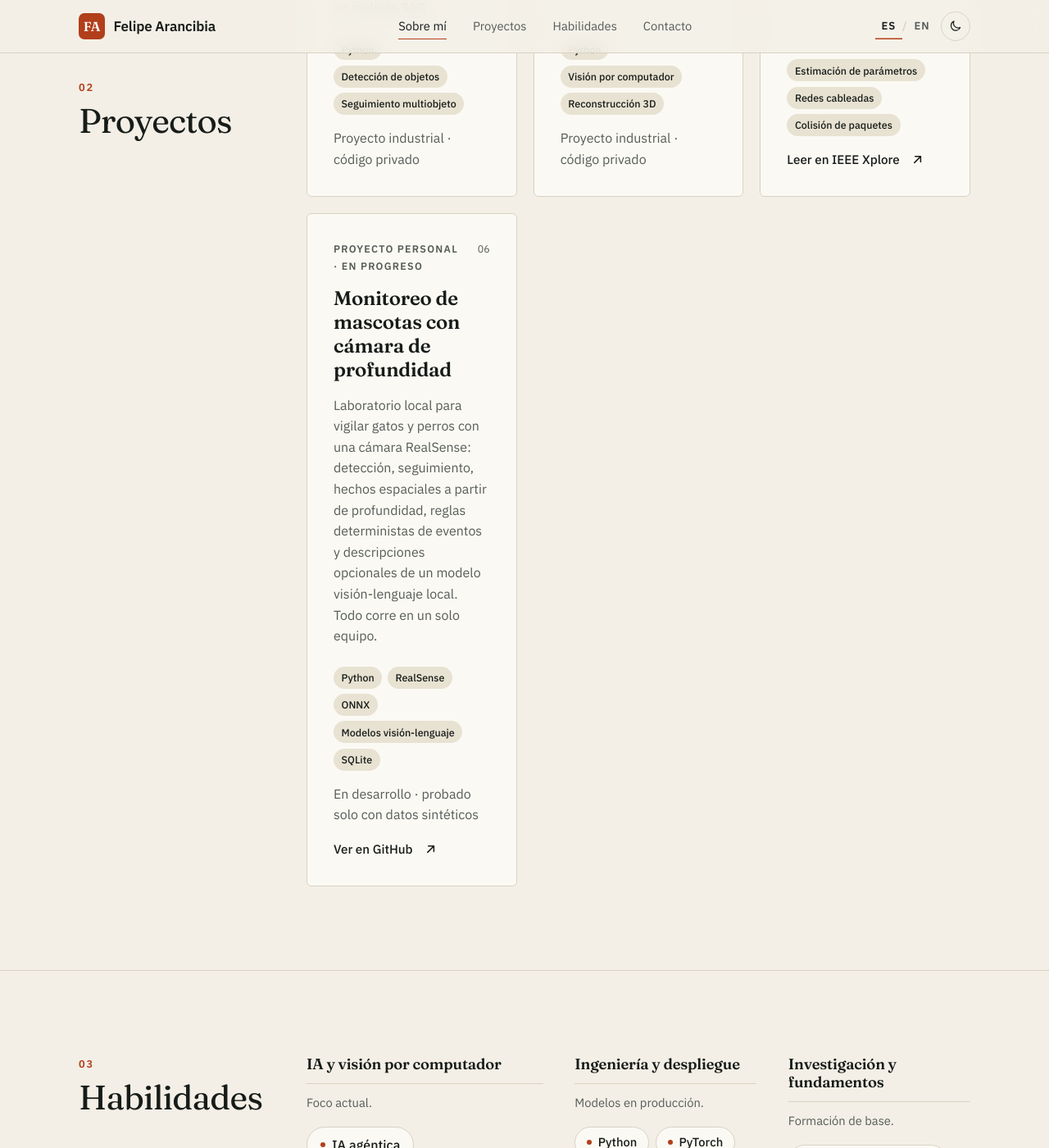
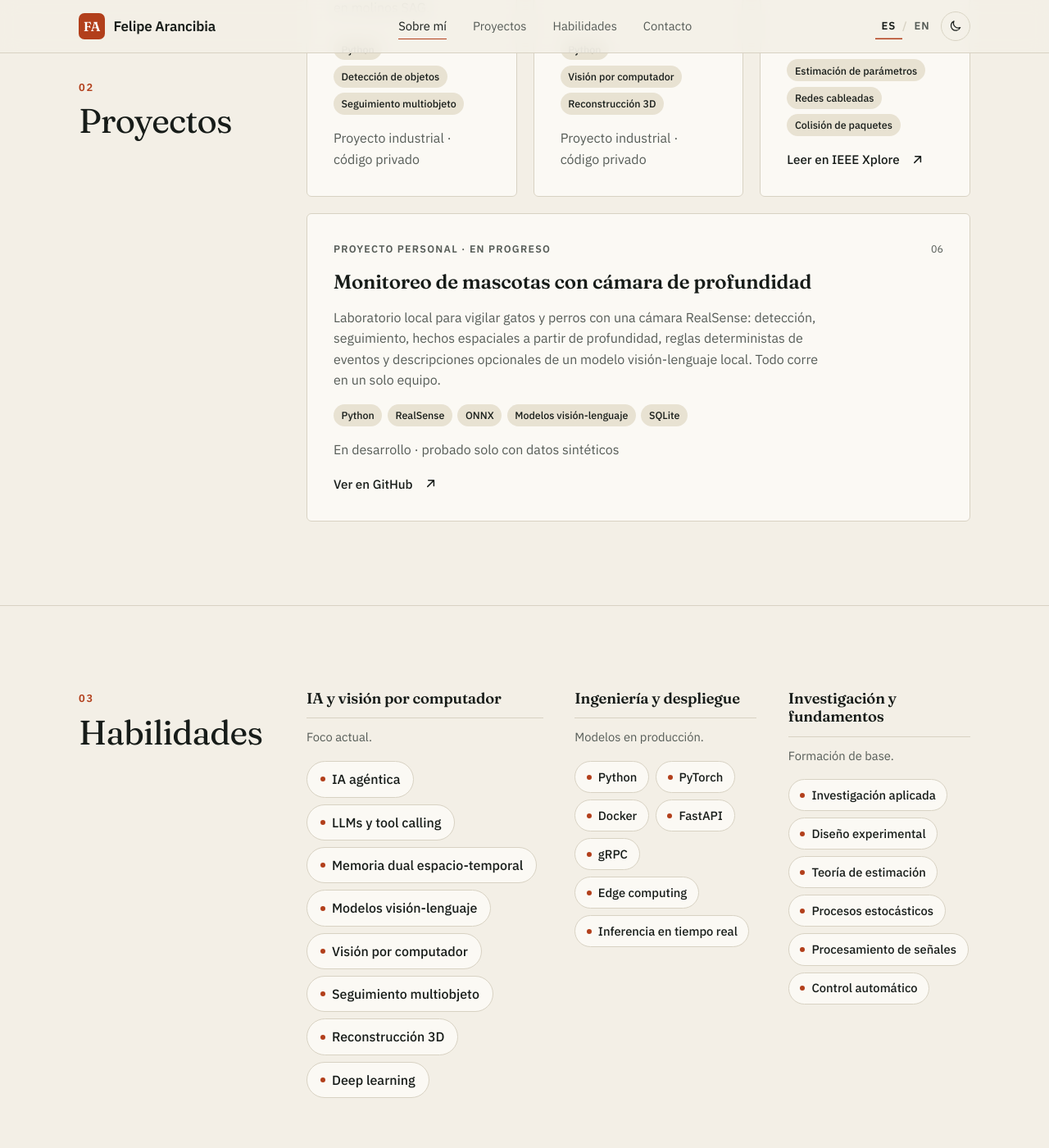
Before and after one commit to Felipearancibia94/felipearancibia94.github.io, a Jekyll site: the page index.html, which Jekyll copies as it is, in a window 1280 px wide and 1400 px high, scrolled down 2819 px. Shown: the whole window at 82% size. Built offline with Jekyll 4.4.1, drawn with Linux system fonts in a browser that asks for light colours.

Commit message:
fix: la tarjeta de mascotas ocupa todo el ancho en escritorio (#2)
* feat: agrega proyecto de monitoreo de mascotas (en progreso)

Co-Authored-By: Claude Sonnet 5.5 <noreply@anthropic.com>
Claude-Session: https://claude.ai/code/session_01TWhzNQ9UdPHwkGND6uCkmK

* feat: enlaza el proyecto de mascotas al repositorio

Co-Authored-By: Claude Sonnet 5.5 <noreply@anthropic.com>
Claude-Session: https://claude.ai/code/session_01TWhzNQ9UdPHwkGND6uCkmK

* fix: la tarjeta de mascotas ocupa todo el ancho en escritorio

Co-Authored-By: Claude Sonnet 5.5 <noreply@anthropic.com>
Claude-Session: https://claude.ai/code/session_01TWhzNQ9UdPHwkGND6uCkmK

---------

Co-authored-by: Claude <noreply@anthropic.com>

```diff
--- a/en/index.html
+++ b/en/index.html
@@ -281,6 +281,9 @@
     .card:nth-child(2) { grid-column: span 3; margin-top: 3rem; }
     .card:nth-child(n+3) { grid-column: span 2; }
     .card:nth-child(4) { margin-top: 2rem; }
+    .card:nth-child(6) { grid-column: span 6; }
+    .card:nth-child(6) p:not(.card-foot) { max-width: 62ch; }
+    .card:nth-child(6) .stack { margin-top: 0; padding-top: 0; }
     .card-top { display: flex; justify-content: space-between; align-items: baseline; gap: 1rem; font-size: .78rem; color: var(--muted); }
     .card-kind { font-weight: 600; letter-spacing: .1em; text-transform: uppercase; }
     .card-idx { font-variant-numeric: tabular-nums; }
--- a/index.html
+++ b/index.html
@@ -281,6 +281,9 @@
     .card:nth-child(2) { grid-column: span 3; margin-top: 3rem; }
     .card:nth-child(n+3) { grid-column: span 2; }
     .card:nth-child(4) { margin-top: 2rem; }
+    .card:nth-child(6) { grid-column: span 6; }
+    .card:nth-child(6) p:not(.card-foot) { max-width: 62ch; }
+    .card:nth-child(6) .stack { margin-top: 0; padding-top: 0; }
     .card-top { display: flex; justify-content: space-between; align-items: baseline; gap: 1rem; font-size: .78rem; color: var(--muted); }
     .card-kind { font-weight: 600; letter-spacing: .1em; text-transform: uppercase; }
     .card-idx { font-variant-numeric: tabular-nums; }
```
